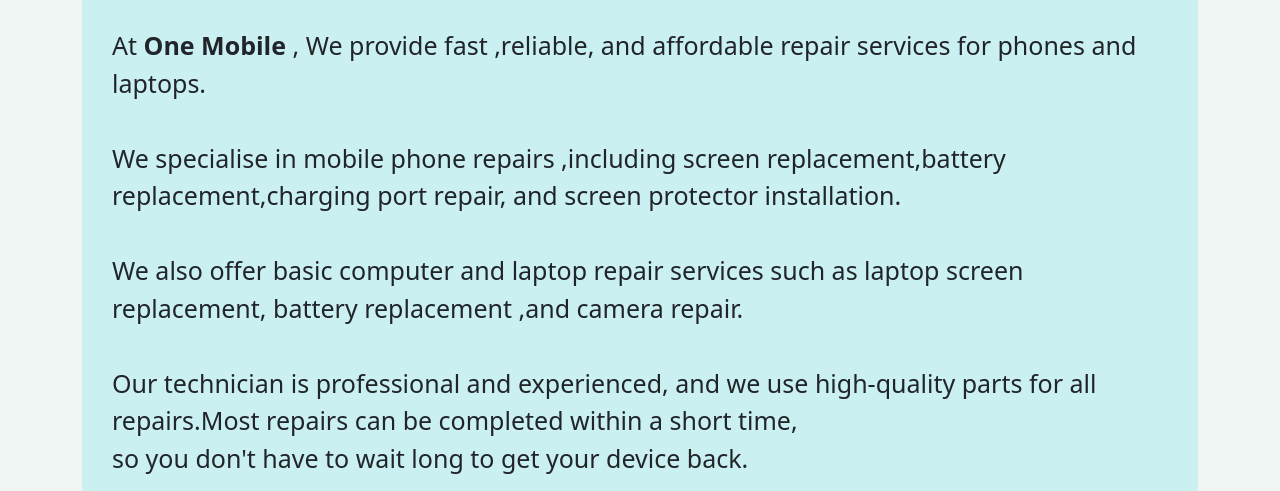
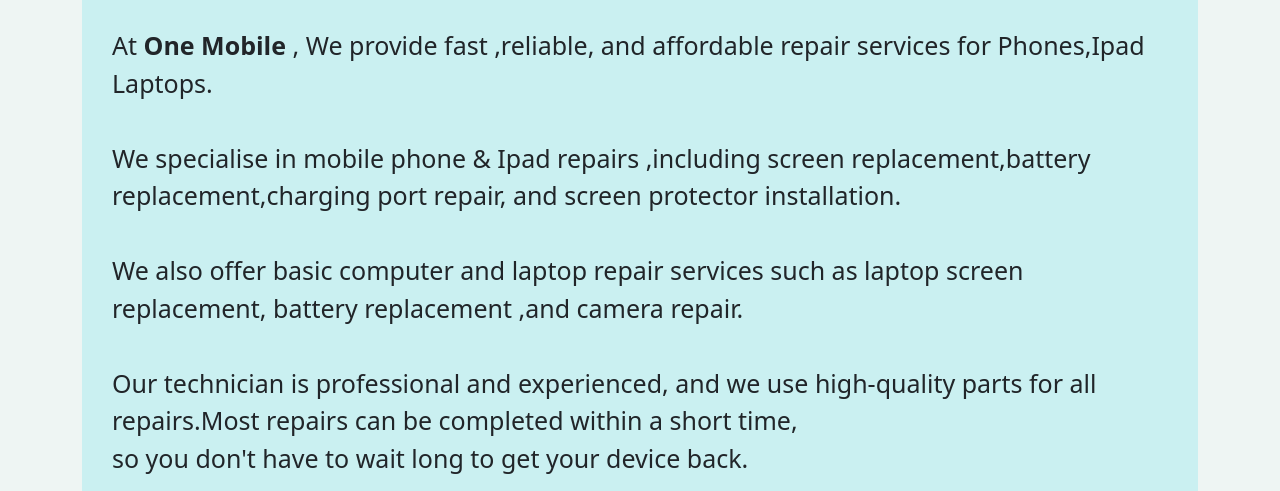
Before and after one commit to karyntok/mobile-shop, a plain HTML site: page about.html in a window 1280 px wide. Shown: the part 309-800 px from the top of the page. Drawn offline with nearby package versions, Linux system fonts and the light colour scheme.

Commit message:
Update about.html

```diff
--- a/about.html
+++ b/about.html
@@ -40,10 +40,10 @@
     <img src="./image/LOGO 2.png" alt="" id="LOGO">
     </div>
     <div class="us">
-    <p>At <strong>One Mobile</strong> , We provide fast ,reliable, and affordable repair services for phones and laptops.
+    <p>At <strong>One Mobile</strong> , We provide fast ,reliable, and affordable repair services for Phones,Ipad Laptops.
         <br>
         <br>
-        We specialise in mobile phone repairs ,including screen replacement,battery replacement,charging port repair, and screen protector installation.
+        We specialise in mobile phone & Ipad repairs ,including screen replacement,battery replacement,charging port repair, and screen protector installation.
         <br>
         <br>
 
@@ -98,4 +98,5 @@
 
 <script src="./index.js"></script>
 <script src="https://cdn.jsdelivr.net/npm/bootstrap@5.3.8/dist/js/bootstrap.bundle.min.js" integrity="sha384-FKyoEForCGlyvwx9Hj09JcYn3nv7wiPVlz7YYwJrWVcXK/BmnVDxM+D2scQbITxI" crossorigin="anonymous"></script>
+
 </body>
```
